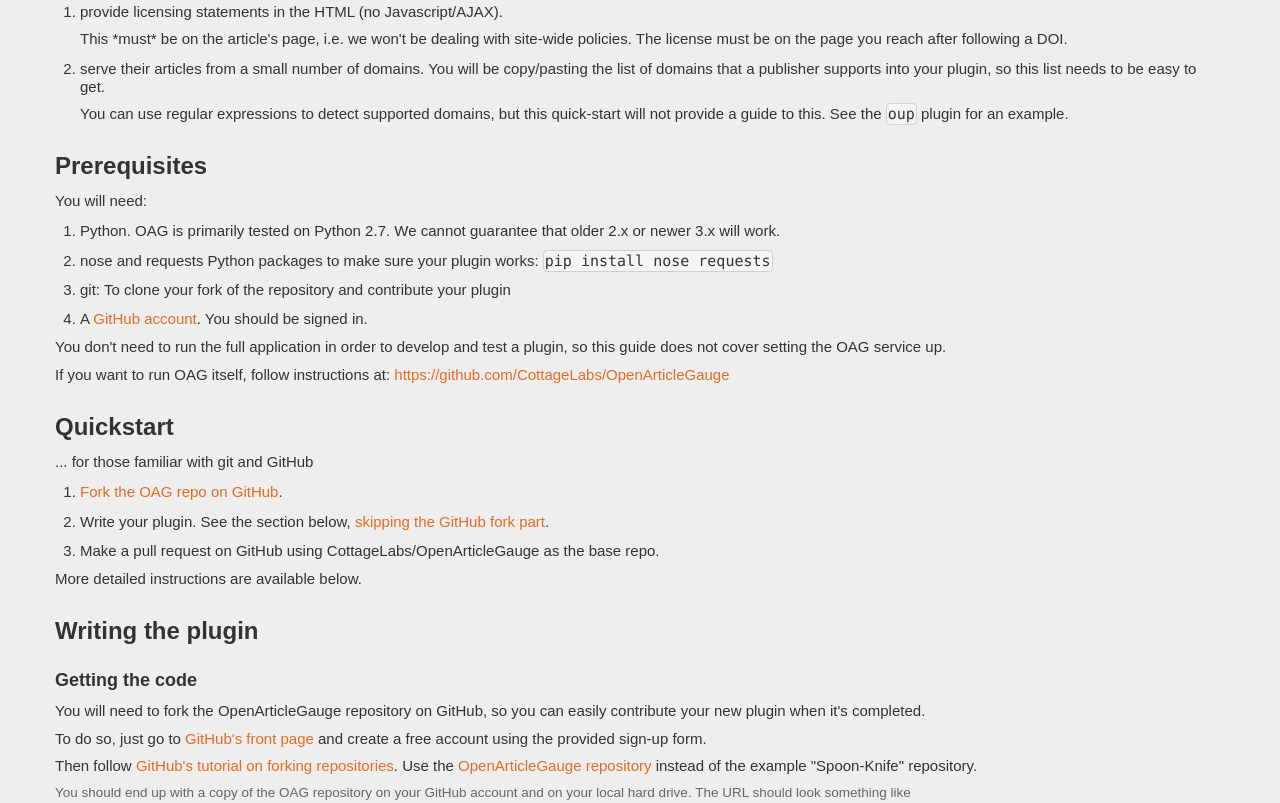
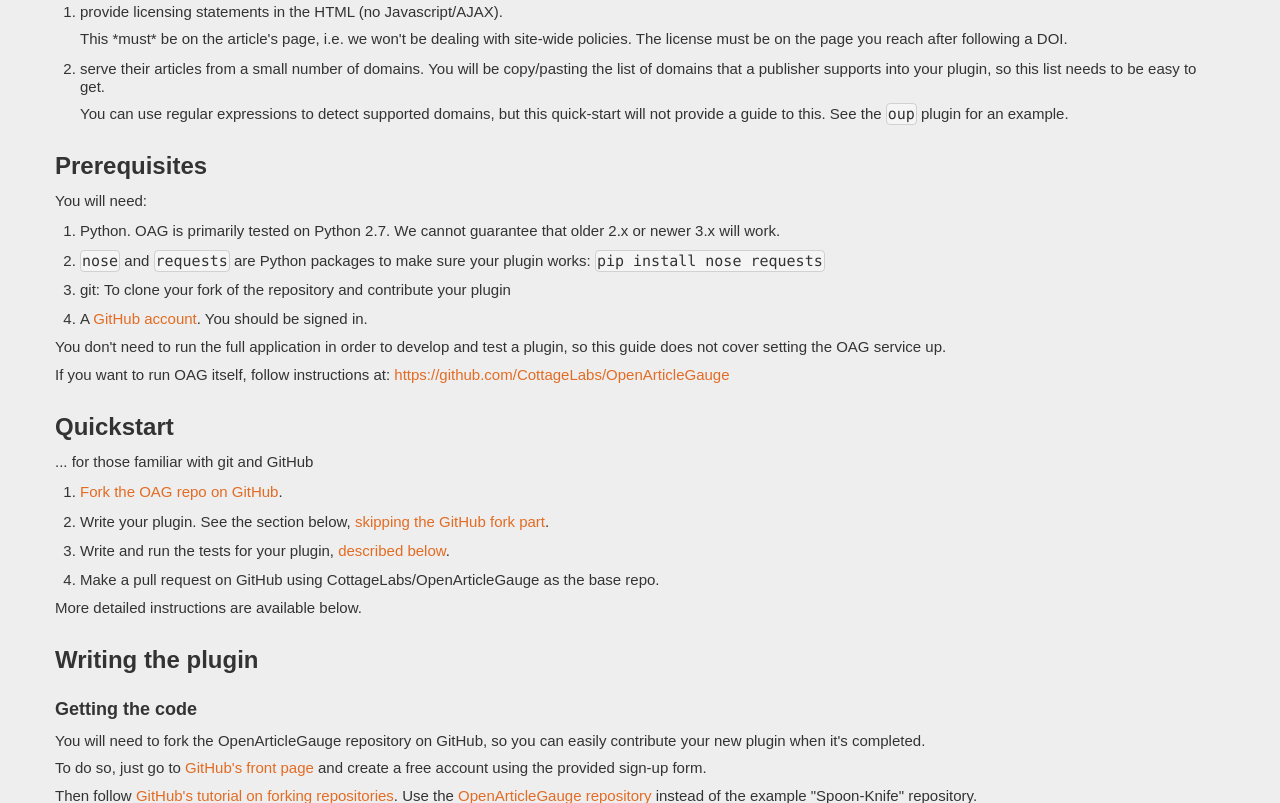
Before and after one commit to CottageLabs/OpenArticleGauge, a Flask app: page /developers/plugins in a window 1280 px wide. Shown: the part 373-1176 px from the top of the page. Run offline with Flask 2, Linux system fonts and the light colour scheme; parts of the project's set-up code (start-up, migrations or seed data) failed here and were passed over; some libraries are stand-ins or nearby versions.

Commit message:
minor changes to plugin howto

```diff
--- a/openarticlegauge/templates/developers/plugins.html
+++ b/openarticlegauge/templates/developers/plugins.html
@@ -28,7 +28,7 @@
 <div>You will need:</div>
 <ol>
     <li>Python. OAG is primarily tested on Python 2.7. We cannot guarantee that older 2.x or newer 3.x will work.</li>
-    <li>nose and requests Python packages to make sure your plugin works: <span class="inlinecode">pip install nose requests</span></li>
+    <li><span class="inlinecode">nose</span> and <span class="inlinecode">requests</span> are Python packages to make sure your plugin works: <span class="inlinecode">pip install nose requests</span></li>
     <li>git: To clone your fork of the repository and contribute your plugin</li>
     <li>A <a href="http://github.com" target="_blank">GitHub account</a>. You should be signed in.</li>
 </ol>
@@ -41,6 +41,7 @@
 <ol>
 <li><a href="https://github.com/CottageLabs/OpenArticleGauge/fork_select" target="_blank">Fork the OAG repo on GitHub</a>.</li>
 <li>Write your plugin. See the section below, <a href="#write-plugin-start">skipping the GitHub fork part</a>.</li>
+<li>Write and run the tests for your plugin, <a href="#tests">described below</a>.</li>
 <li>Make a pull request on GitHub using CottageLabs/OpenArticleGauge as the base repo.</li>
 </ol>
 <div>More detailed instructions are available below.</div>
@@ -150,7 +151,7 @@
 
 <div>That's it, you're done with the plugin.</div>
 
-<h2>Something that is untested is broken.</h2>
+<h2 id="tests">Something that is untested is broken.</h2>
 <div>Before creating a pull request to contribute your plugin to the Open Access hive mind, you need to write and run some tests to ensure everything is working.</div>
 
 <pre class="shell">
```
